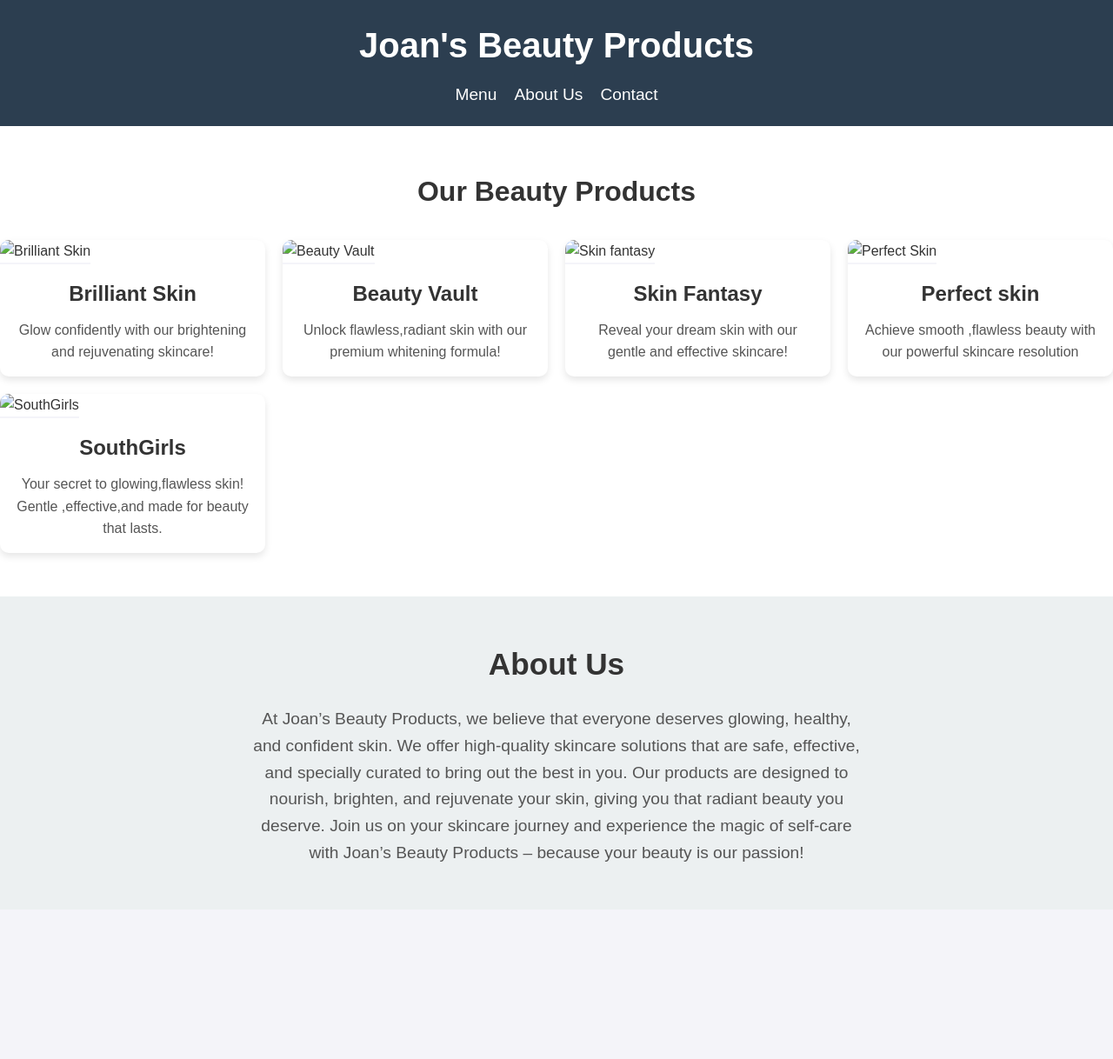
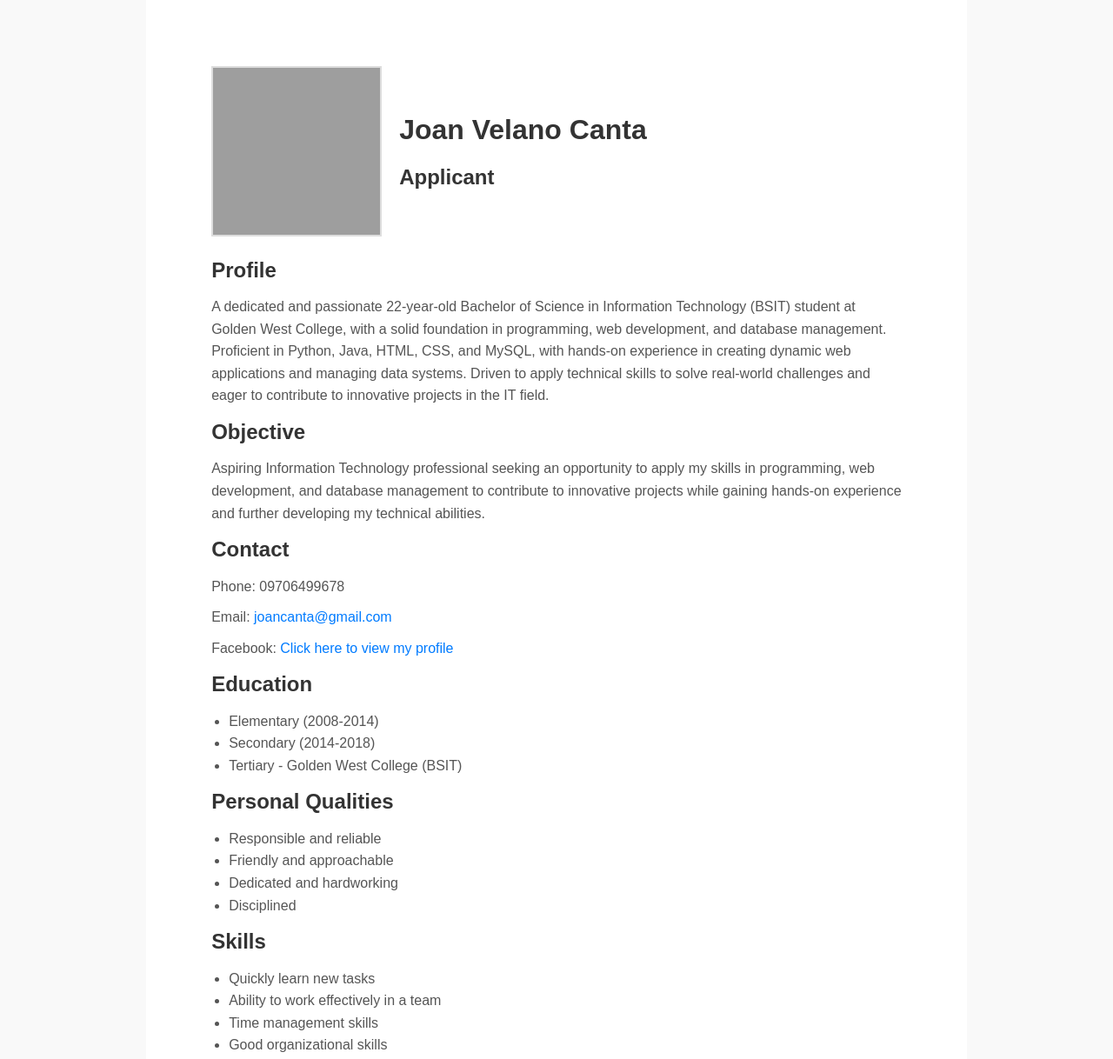
Before and after one commit to Joan200213/CANTA_PT101, a plain HTML site: page index.html in a window 1280 px wide. Shown: the top 1218 px of the page at 87% size. Before the commit the page ends 1046 px from the top, so only its background shows below. Drawn offline with Linux system fonts and the light colour scheme; grey boxes are pictures that could not be loaded.

Commit message:
Add files via upload

```diff
--- a/index.html
+++ b/index.html
@@ -1,197 +1,102 @@
 <!DOCTYPE html>
 <html lang="en">
 <head>
-    <style type="text/css">
-    /* Resetting some default browser styles */
-    * {
+
+    <title>Joan Velano Canta- CV</title>
+    <style>
+        body {
+            font-family: Arial, sans-serif;
             margin: 0;
             padding: 0;
-    box-sizing: border-box;
-    }
-
-    /* Body and general page settings */
-    body {
-    font-family: 'Poppins', sans-serif;
-    background-color: #f4f4f9;
-    color: #333;
+            background-color: #f9f9f9;
             line-height: 1.6;
         }
+        .container {
+            width: 210mm;
+            height: 297mm;
+            margin: auto;
+            padding: 20mm;
+            background: white;
 
-    h1, h2, h3 {
-    font-weight: 600;
-    color: greenm;
         }
-
-    /* Header styles */
-    header {
-    background-color: #2c3e50;
-    padding: 20px;
-    text-align: center;
-    color: white;
-    }
-
-    header h1 {
-    font-size: 2.5rem;
-    margin-bottom: 10px;
-    }
-
-    header nav ul {
-    list-style: none;
+        .profile {
             display: flex;
-    justify-content: center;
-    gap: 20px;
-    }
-
-    header nav ul li {
-    display: inline;
-    }
-
-    header nav ul li a {
-    color: white;
-    text-decoration: none;
-    font-size: 1.2rem;
-    font-weight: 400;
-    }
-
-    header nav ul li a:hover {
-    color: #e74c3c;
-    }
-
-    /* Menu Section Styles */
-    #menu {
-    padding: 50px 0;
-    background-color: #fff;
-    }
-
-    #menu h2 {
-    text-align: center;
-    font-size: 2rem;
-    margin-bottom: 30px;
-    }
-
-    .menu-container {
-    display: grid;
-    grid-template-columns: repeat(auto-fit, minmax(250px, 1fr));
-    gap: 20px;
-    justify-items: center;
-    }
-
-    .menu-item {
-    background-color: #fff;
-    border-radius: 10px;
-    overflow: hidden;
-    box-shadow: 0 4px 8px rgba(0, 0, 0, 0.1);
-    transition: transform 0.3s ease;
-    }
-
-    .menu-item:hover {
-    transform: scale(1.05);
-    }
-
-    .menu-item img {
-    width: 100%;
-    height: auto;
-    border-bottom: 2px solid #f4f4f9;
-    }
-
-    .menu-description {
-    padding: 15px;
-    text-align: center;
-    }
-
-    .menu-description h3 {
-    font-size: 1.5rem;
-    margin-bottom: 10px;
-    }
-
-    .menu-description p {
-    font-size: 1rem;
-    color: #555;
-    }
-
-    /* About Section Styles */
-    #about {
-    padding: 50px;
-    text-align: center;
-    background-color: #ecf0f1;
-    }
-
-    #about h2 {
-    font-size: 2.2rem;
+            align-items: center;
             margin-bottom: 20px;
         }
-
-    #about p {
-    font-size: 1.2rem;
+        .profile img {
+            width: 2in;
+            height: 2in;
+            object-fit: cover;
+            margin-right: 20px;
+            border: 2px solid #ddd;
+        }
+        h1, h2 {
+            color: #333;
+            margin: 10px 0;
+        }
+        p, ul {
             color: #555;
-    max-width: 700px;
-    margin: 0 auto;
+            margin: 10px 0;
         }
-
+        ul {
+            padding-left: 20px;
+        }
+        a {
+            color: #007BFF;
+            text-decoration: none;
+        }
+        a:hover {
+            text-decoration: underline;
+        }
     </style>
 </head>
 <body>
-    <header>
-        <h1>Joan's Beauty Products</h1>
-        <nav>
-            <ul>
-                <li><a href="#menu">Menu</a></li>
-                <li><a href="#about">About Us</a></li>
-                <li><a href="#contact">Contact</a></li>
-            </ul>
-        </nav>
-    </header>
-
-    <section id="menu">
-        <h2>Our Beauty Products</h2>
-        <div class="menu-container">
-            <div class="menu-item">
-                <img src="/storage/emulated/0/DCIM/Screenshots/IMG_20250228_193726.jpg" alt="Brilliant Skin">
-                <div class="menu-description">
-                    <h3>Brilliant Skin</h3>
-                    <p>Glow confidently with our brightening and rejuvenating skincare!</p>
+    <div class="container">
+        <div class="profile">
+            <img src=" https://i.ibb.co/1YJxLbj5/4ce631dce0b1.jpg" alt="Joan Velano Canta">
+            <div>
+                <h1>Joan Velano Canta</h1>
+                <h2>Applicant</h2>
             </div>
         </div>
-            <div class="menu-item">
-                <img src="/storage/emulated/0/DCIM/Screenshots/IMG_20250228_193816.jpg" alt="Beauty Vault">
-                <div class="menu-description">
-                    <h3>Beauty Vault</h3>
-                    <p>Unlock flawless,radiant skin with our premium whitening formula!</p>
+
+        <h2>Profile</h2>
+        <p>A dedicated and passionate 22-year-old Bachelor of Science in Information Technology (BSIT) student at Golden West College, with a solid foundation in programming, web development, and database management. Proficient in Python, Java, HTML, CSS, and MySQL, with hands-on experience in creating dynamic web applications and managing data systems. Driven to apply technical skills to solve real-world challenges and eager to contribute to innovative projects in the IT field.</p>
+
+        <h2>Objective</h2>
+       <p>Aspiring Information Technology professional seeking an opportunity to apply my skills in programming, web development, and database management to contribute to innovative projects while gaining hands-on experience and further developing my technical abilities.</p>
+
+        <h2>Contact</h2>
+        <p>Phone: 09706499678</p>
+        <p>Email: <a href="mailto:joancanta@gmail.com">joancanta@gmail.com</a></p>
+        <p>Facebook: <a href=" https://www.facebook.com/joan.canta.5" target="_blank">Click here to view my profile</a></p>
+
+        <h2>Education</h2>
+        <ul>
+            <li>Elementary (2008-2014)</li>
+            <li>Secondary (2014-2018)</li>
+            <li>Tertiary - Golden West College (BSIT)</li>
+        </ul>
+
+        <h2>Personal Qualities</h2>
+        <ul>
+            <li>Responsible and reliable</li>
+            <li>Friendly and approachable</li>
+            <li>Dedicated and hardworking</li>
+            <li>Disciplined</li>
+        </ul>
+
+        <h2>Skills</h2>
+        <ul>
+            <li>Quickly learn new tasks</li>
+            <li>Ability to work effectively in a team</li>
+            <li>Time management skills</li>
+            <li>Good organizational skills</li>
+        </ul>
+
+        <h2>Availability</h2>
+        <p> Available for part-time or full-time work immediately, with a flexible schedule to accommodate both academic commitments and professional responsibilities.</p>
     </div>
-            </div>
-            <div class="menu-item">
-                <img src="/storage/emulated/0/DCIM/Screenshots/IMG_20250228_195459.jpg" alt="Skin fantasy">
-                <div class="menu-description">
-                    <h3>Skin Fantasy</h3>
-                    <p>Reveal your dream skin with our gentle and effective skincare!</p>
-                </div>
-            </div>
-            <div class="menu-item">
-                <img src="/storage/emulated/0/DCIM/Screenshots/IMG_20250228_195704.jpg" alt="Perfect Skin">
-                <div class="menu-description">
-                    <h3>Perfect skin</h3>
-                    <p>Achieve smooth ,flawless beauty with our powerful skincare resolution</p>
-                </div>
-            </div>
-            <div class="menu-item">
-                <img src="/storage/emulated/0/DCIM/Screenshots/IMG_20250228_193714.jpg" alt="SouthGirls">
-                <div class="menu-description">
-                    <h3>SouthGirls</h3>
-                    <p>Your secret to glowing,flawless skin! Gentle ,effective,and made for beauty that lasts.</p>
-                </div>
-            </div>
-        </div>
-    </section>
-
-    <section id="about">
-        <h2>About Us</h2>
-        <p style="text-align: center;">
-
-        At Joan’s Beauty Products, we believe that everyone deserves glowing, healthy, and confident skin. We offer high-quality skincare solutions that are safe, effective, and specially curated to bring out the best in you. Our products are designed to nourish, brighten, and rejuvenate your skin, giving you that radiant beauty you deserve.
-
-        Join us on your skincare journey and experience the magic of self-care with Joan’s Beauty Products – because your beauty is our passion!
-
-        </p>
-    </section>
 </body>
 </html>
```
Lines whose indentation alone changed are shown as unchanged.
